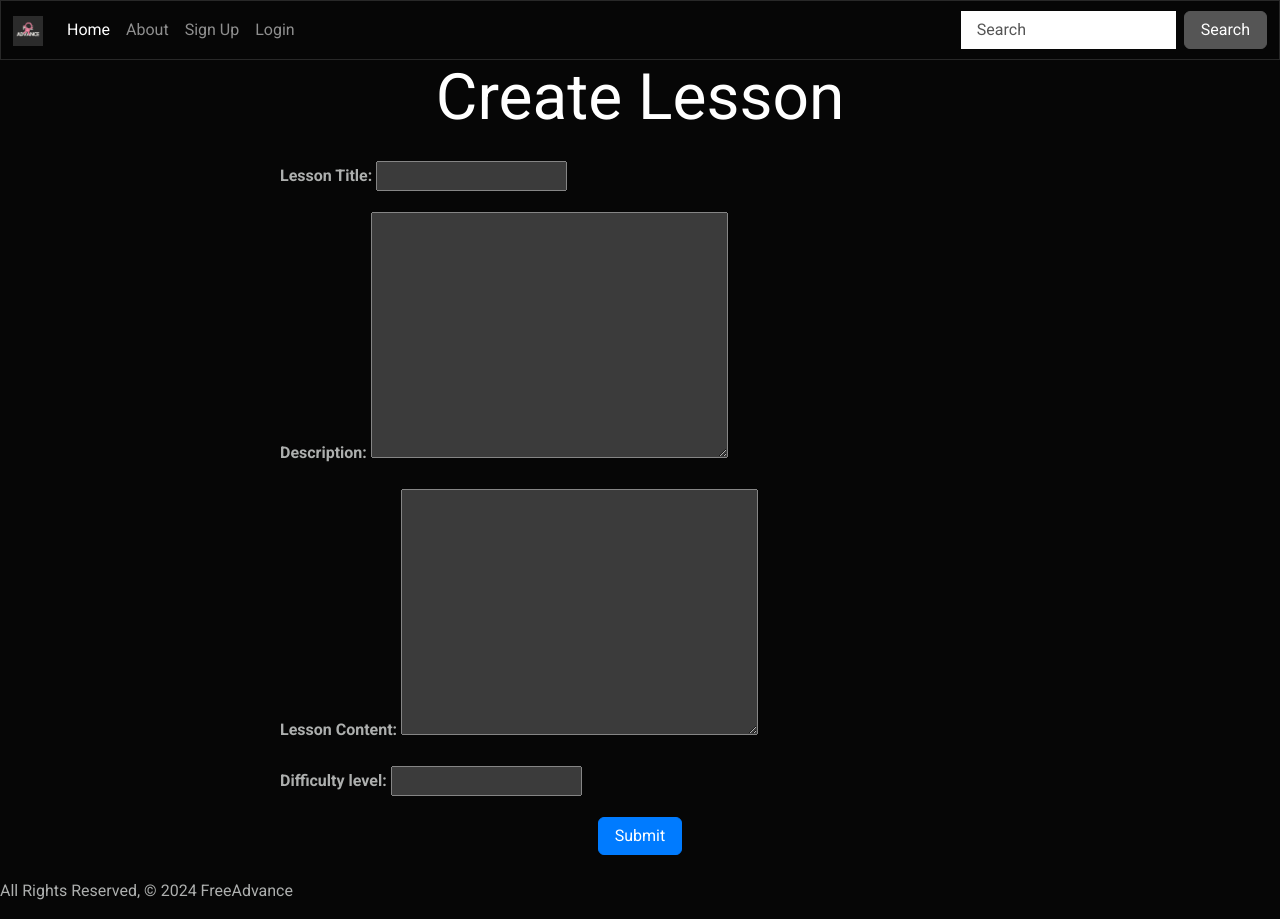
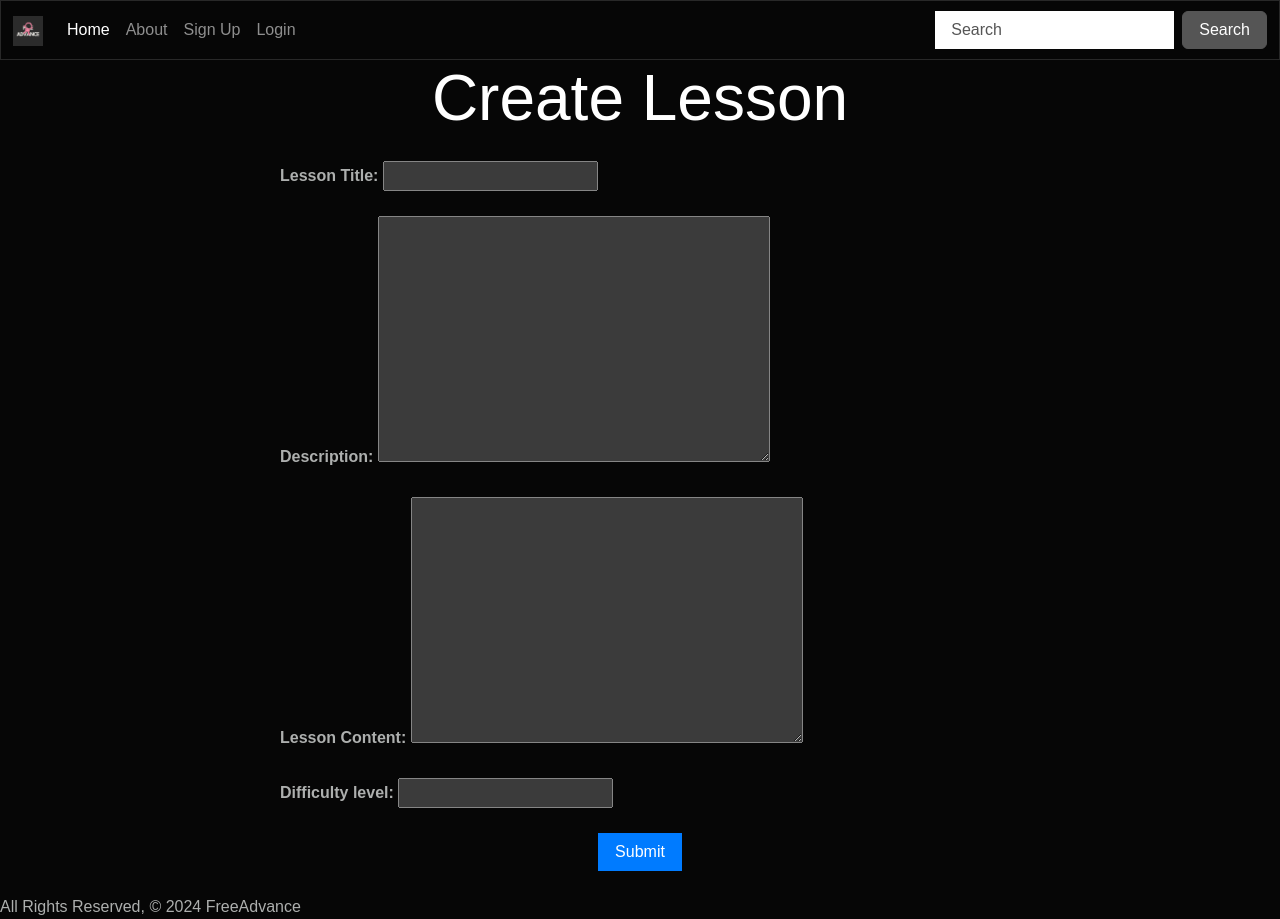
Before and after one commit to YassinHajjej/Cyberpower, a Django app: page /lessons/create/ in a window 1280 px wide. Run offline with Django 5.2, Linux system fonts and the light colour scheme; some libraries are stand-ins or nearby versions.

Commit message:
css added

```diff
--- a/main_app/templates/home.html
+++ b/main_app/templates/home.html
@@ -13,6 +13,7 @@
             <h5 class="card-title font-weight-bold">{{ lesson.title }}</h5>
             <p class="card-text">Description: {{ lesson.description }}</p>
             <p class="card-text">Created at: {{ lesson.created_at }}</p>
+            <p class="card-text">Posted By: {{ lesson.user }}</p>
             <a href="{% url 'lesson_detail' lesson.id %}" class="btn btn-primary">View Lesson</a>
           </div>
         </div>
--- a/main_app/templates/lessons/search_results.html
+++ b/main_app/templates/lessons/search_results.html
@@ -1,11 +1,11 @@
-
 {% extends 'base.html' %}
 {% block content %}
   <h1>Search Results</h1>
   {% for lesson in lessons %}
-    <div>
+    <div class="search-result-box">
       <h2><a href="{% url 'lesson_detail' lesson.id %}">{{ lesson.title }}</a></h2>
       <p>{{ lesson.description }}</p>
+      <p>{{ lesson.user.username }}</p>
     </div>
   {% empty %}
     <p>No lessons found.</p>
--- a/main_app/templates/main_app/lesson_form.html
+++ b/main_app/templates/main_app/lesson_form.html
@@ -2,6 +2,10 @@
 {% block content %}
 <link rel="stylesheet" href="https://cdn.jsdelivr.net/npm/bootswatch@5.3.0/dist/cyborg/bootstrap.min.css">
 <style>
+  body {
+    font-family: Arial, sans-serif;
+  }
+
   .form-label {
     font-weight: bold;
   }
@@ -13,22 +17,24 @@
   .btn-primary {
     background-color: #007bff;
     border-color: #007bff;
+    border-radius: 0;
   }
 
   .btn-primary:hover {
     background-color: #0069d9;
     border-color: #0062cc;
   }
+
   .form-group {
-    display: flex;
-    align-items: center;
+    margin-bottom: 20px;
   }
-  .form-group .form-label {
-    flex: 0 0 150px;
-    margin-right: 10px;
-  }
-  .form-group .form-control {
-    flex: 1;
+
+  /* Custom styling for textareas */
+  .lesson-textarea {
+    resize: vertical; /* Allow vertical resizing */
+    min-height: 150px; /* Set a minimum height */
+    border-radius: 0;
+    padding: 10px;
   }
 </style>
 
@@ -42,20 +48,20 @@
       {% endif %}
       <form action="" method="POST" autocomplete="off">
         {% csrf_token %}
-        <div class="mb-3">
+        <div class="form-group">
           <label for="title" class="form-label">Lesson Title:</label>
           {{ form.title }}
         </div>
-        <div class="mb-3">
+        <div class="form-group">
           <label for="description" class="form-label">Description:</label>
           {{ form.description }}
         </div>
-        <div class="mb-3">
+        <div class="form-group">
           <label for="content" class="form-label">Lesson Content:</label>
           {{ form.content }}
         </div>
-        <div class="mb-3">
-          <label for="content" class="form-label">Difficulty level:</label>
+        <div class="form-group">
+          <label for="difficulty_level" class="form-label">Difficulty level:</label>
           {{ form.difficulty_level }}
         </div>
         <div class="text-center">
--- a/main_app/views.py
+++ b/main_app/views.py
@@ -17,7 +17,7 @@ def logout_view(request):
     logout(request)
     return redirect('home')
 
-@login_required
+# @login_required
 def home(request):
     lessons = Lesson.objects.all().order_by('-created_at')
     return render(request, 'home.html', {'lessons': lessons})
```
